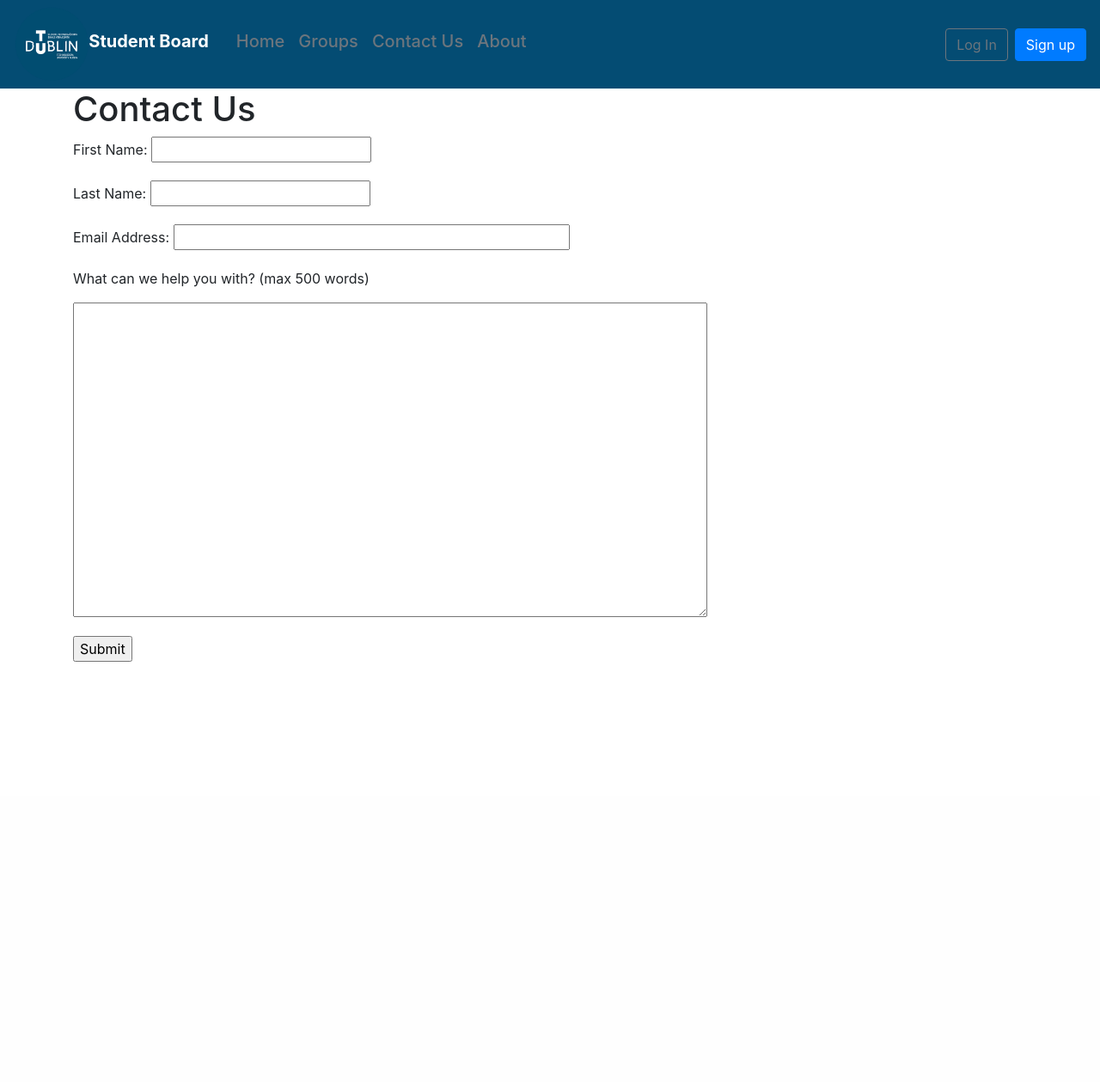
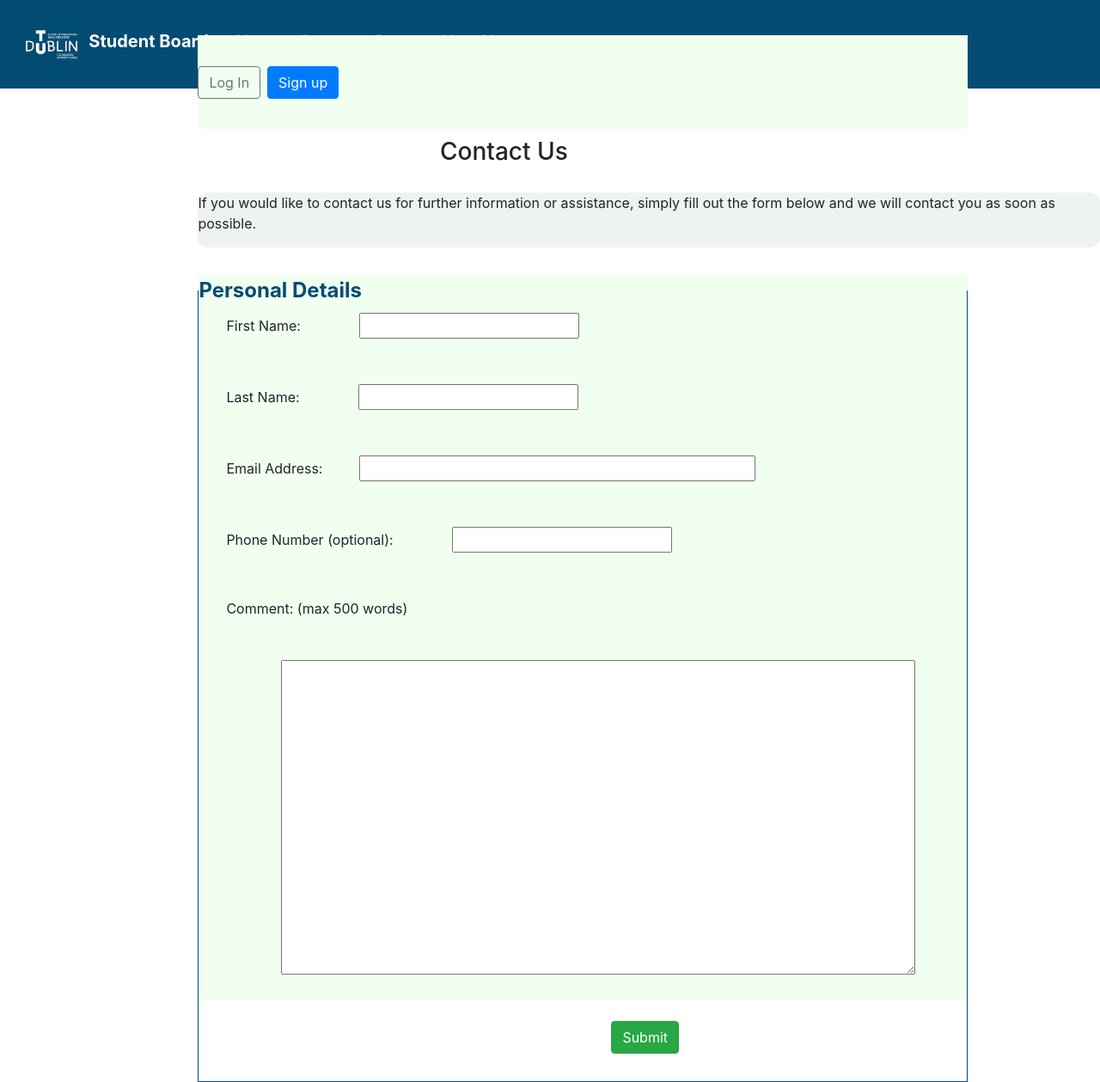
Before and after one commit to RhysMcCabe/come_slim_with_me, a Django app: page /contactus/ in a window 1280 px wide. Shown: the whole page at 86% size. Before the commit the page ends 770 px from the top, so only its background shows below. Run offline with Django 3.2, Linux system fonts and the light colour scheme; a map, chart or similar area stays blank; parts of the project's set-up code (start-up, migrations or seed data) failed here and were passed over; some libraries are stand-ins or nearby versions.

Commit message:
added CRUD functionality to discussuions and javascript to form

```diff
--- a/messageboard/models.py
+++ b/messageboard/models.py
@@ -1,5 +1,7 @@
+from django.conf import settings
 from django.db import models
 from django.contrib.auth import get_user_model
+from django.urls import reverse
 
 
 class Topic(models.Model):
@@ -27,4 +29,7 @@
     def __str__(self):
         return self.title
 
+    def get_absolute_url(self):
+        return reverse('discussion', args=[str(self.id)])
+
     topic = models.ForeignKey(Topic, on_delete=models.CASCADE)
--- a/messageboard/urls.py
+++ b/messageboard/urls.py
@@ -1,9 +1,21 @@
 from django.urls import path
-from .views import DiscussionListView, DiscussionDetailView, TopicListView
+from .views import(
+    DiscussionListView,
+    DiscussionUpdateView,
+    DiscussionDetailView,
+    DiscussionDeleteView,
+    DiscussionCreateView,
+    TopicListView,
+)
 
 urlpatterns = [
+    path('discussion/<int:pk>/edit/',
+    DiscussionUpdateView.as_view(), name='discussion_edit'),
+    path('discussion/<int:pk>/delete/',
+    DiscussionDeleteView.as_view(), name='discussion_delete'),
+    path('discussion/new/', DiscussionCreateView.as_view(), name='discussion_new'),
     path('topic/<int:pk>/', DiscussionListView.as_view(), name='discussion'),
-    path('discussion/<int:pk>/', DiscussionDetailView.as_view(),
-         name='discussion_detail'),
+    path('discussion/<int:pk>/',
+    DiscussionDetailView.as_view(), name='discussion_detail'),
     path('', TopicListView.as_view(), name='topic'),
 ]
--- a/studentboard/urls.py
+++ b/studentboard/urls.py
@@ -22,5 +22,4 @@
     path('accounts/', include('django.contrib.auth.urls')),
     path('', include('messageboard.urls')),
     path('', include('pages.urls')),
-    # path('contactus/', include('pages.urls'))
 ]
--- a/templates/base.html
+++ b/templates/base.html
@@ -6,9 +6,12 @@
    <title>{% block title %}Student Board{% endblock title %}</title>
    <meta name="viewport" content="width=device-width, initial-scale=1, shrink-to-fit=no">
 
-   <!-- Bootstrap CSS -->
+
    <link rel="stylesheet" href="https://stackpath.bootstrapcdn.com/bootstrap/4.5.0/css/bootstrap.min.css" integrity="sha384-9aIt2nRpC12Uk9gS9baDl411NQApFmC26EwAOH8WgZl5MYYxFfc+NcPb1dKGj7Sk" crossorigin="anonymous">
    <link rel="stylesheet" type="text/css" href="{% static 'css/base.css' %}">
+   <link rel="stylesheet" href="https://cdnjs.cloudflare.com/ajax/libs/font-awesome/4.7.0/css/font-awesome.min.css">
+   <link rel="stylesheet" href="https://cdnjs.cloudflare.com/ajax/libs/twitter-bootstrap/4.3.1/css/bootstrap.min.css">
+   <link rel="stylesheet" href="/vendors/formvalidation/dist/css/formValidation.min.css">
  </head>
  <body>
     <nav class="navbar navbar-expand-sm">
@@ -60,14 +63,14 @@
             {% endblock content %}
         </div>
     </main>
-  <canvas id="canvas"></canvas>
-  <!-- <script type = "text/javascript" src="static/javascript/contactus_form.js"></script> -->
-  <script src="{% static 'javascript/contactus_form.js'%}" type="text/javascript" ></script>
+
+
 
  <script src="https://code.jquery.com/jquery-3.5.1.slim.min.js" integrity="sha384-DfXdz2htPH0lsSSs5nCTpuj/zy4C+OGpamoFVy38MVBnE+IbbVYUew+OrCXaRkfj" crossorigin="anonymous"></script>
  <script src="https://cdn.jsdelivr.net/npm/popper.js@1.16.0/dist/umd/popper.min.js" integrity="sha384-Q6E9RHvbIyZFJoft+2mJbHaEWldlvI9IOYy5n3zV9zzTtmI3UksdQRVvoxMfooAo" crossorigin="anonymous"></script>
  <script src="https://stackpath.bootstrapcdn.com/bootstrap/4.5.0/js/bootstrap.min.js" integrity="sha384-OgVRvuATP1z7JjHLkuOU7Xw704+h835Lr+6QL9UvYjZE3Ipu6Tp75j7Bh/kR0JKI" crossorigin="anonymous"></script>
  <!-- Latest compiled and minified jQuery -->
 
+ <script src="{% static 'javascript/contactus_form.js'%}" type="text/javascript" ></script>
  </body>
  </html>
--- a/templates/contactus.html
+++ b/templates/contactus.html
@@ -1,16 +1,96 @@
 {% extends 'base.html' %}
 
+{% block content %}
+<style>
+
+.contactus{
+    position: absolute;
+    left: 40%;
+    top: 20%;
+}
+  form{
+    position: absolute;
+    background: honeydew;
+	width: 70%;
+	margin-right: auto;
+    margin-left: auto;
+    top: 40%;
+    left: 18%;
+    right: 35%;
+    bottom: -45.5%;
+    }
+
+.contactus-info{
+    position: absolute;
+    top: 28%;
+    left: 18%;
+    background: rgb(238, 242, 243);
+    border-radius: .75em;
+    }
+
+fieldset{
+    border: solid .1em rgb(4, 76, 115);
+    }
+
+legend{
+    color: rgb(4, 76, 115);
+    font-weight: bold;
+    font-size: 1.5em;
+    }
+
+.contactus-sub{
+    position: absolute;
+    top: 20%;
+    left: 80%;
+    font-size: 1.5em;
+    }
+
+form p{
+	padding-left: 2em;
+	padding-bottom: 2em;
+	}
+
+input{
+	margin-left: 4em;
+	}
+
+textarea{
+	margin-left: 4em;
+	}
+
+h1{
+	text-align: center;
+	}
+
+.email{
+	margin-left: 2.4em;
+	}
+
+button{
+	margin-right: auto;
+	margin-left: 30em;
+	display: block;
+	margin-bottom: 2em;
+	}
+
+</style>
 
 
+<div class="contactus">
+    <h3>Contact Us</h3>
+</div>
 
-{% block content %}
+<section class="contactus-info">
+    <p>If you would like to contact us for further information or assistance, simply fill out the form below and we will contact you as soon as possible.</p>
+</section>
 
 
-<h1> Contact Us</h1>
-            <form name="contactus_form" onsubmit="return validateForm();">
+<section class="form">
+    <form name="Contact Us" onsubmit="return validateForm();">
+        <fieldset>
+            <legend> Personal Details</legend>
             <p><label for="Firstname">First Name: </label>
             <input name="Firstname" type="text"  size="20" maxlength="20" /></p>
-
 
             <p><label for="Lastname">Last Name: </label>
             <input name="Lastname" type="text"  size="20" maxlength="20" /></p>
@@ -18,13 +98,17 @@
             <p><label for="Email">Email Address: </label>
             <input name="Email" type="text" size="40" maxlength="30" class="email" /></p>
 
-                <p>What can we help you with? (max 500 words) </p>
+            <p><label for="PhoneNumber">Phone Number (optional): </label>
+            <input name="PhoneNumber" type="text" size="20" maxlength="11" /></p>
+
+            <p>Comment: (max 500 words) </p>
 
             <p><textarea name="Comment" cols="70" rows="15" id="Comment"></textarea></p>
 
-                <input type="submit" name="Submit" value="Submit" class="button"/>
+            <button class="btn btn-success" type="submit">Submit</button>
+        </fieldset>
+    </form>
+</section>
 
 
-            </form>
-
 {% endblock content %}
--- a/templates/discussion_detail.html
+++ b/templates/discussion_detail.html
@@ -5,4 +5,7 @@
     <h4>{{ discussion.title }} - <a class="h5" href="">{{ discussion.topic.name }}</a></h4>
     <small>{{ discussion.body }}</small>
 </div>
+
+<p><a href="{% url 'discussion_edit' discussion.pk %}">Edit</a> | <a href="{% url 'discussion_delete' discussion.pk %}">Delete</a></p>
+  <p>Back to <a href="{% url 'discussion' %}">All Discussions</a>.</p>
 {% endblock content %}
--- a/templates/discussion.html
+++ b/templates/discussion_list.html
@@ -8,6 +8,8 @@
             <h5><a href="{% url 'discussion_detail' discussion.pk %}">{{ discussion.title }}</a></h5>
             <h6>{{ discussion.topic }}</h6>
             <small>{{ discussion.body }}</small>
+            <a href="{% url 'discussion_edit' discussion.pk %}">Edit</a> |
+            <a href="{% url 'discussion_delete' discussion.pk %}">Delete</a>
         </div>
     </div>
     {% endfor %}
```
Also changed, not shown: messageboard/views.py (+32 -1 lines), templates/discussion_delete.html (added, +8 -0 lines), templates/discussion_edit.html (added, +8 -0 lines), templates/discussion_new.html (added, +8 -0 lines), db.sqlite3, messageboard/migrations/0001_initial.py, messageboard/migrations/0002_topic.py (deleted), messageboard/migrations/0003_discussion_topic.py (deleted), static/css/base.css (line endings or trailing spaces). Lines whose indentation alone changed are shown as unchanged.
